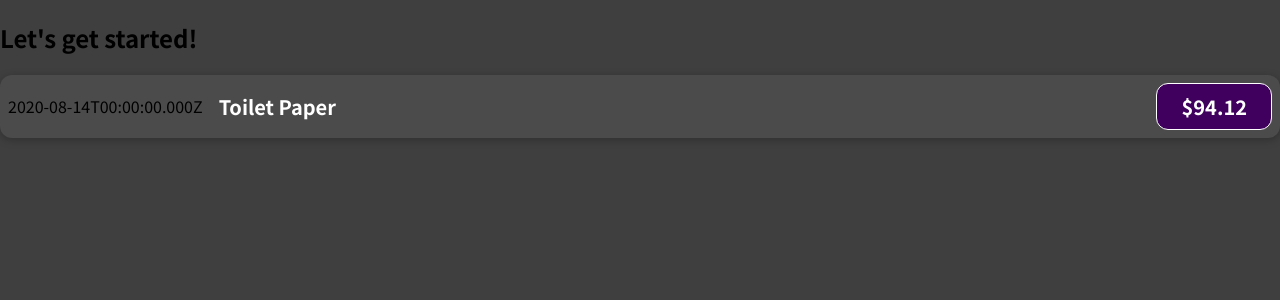
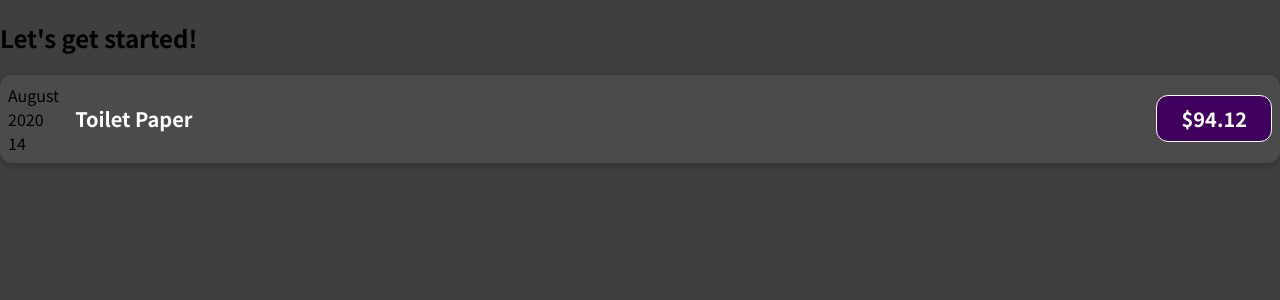
Before and after one commit to diteric/max-react-complete-guide, a JavaScript app in the folder component-basics/: page / in a window 1280 px wide. Shown: the top 300 px of the page. Built offline with nearby package versions, Linux system fonts and the light colour scheme.

Commit message:
handle Date and React best practice to hanlde JSX parms outside the return

```diff
--- a/component-basics/src/components/ExpenseItem.js
+++ b/component-basics/src/components/ExpenseItem.js
@@ -1,12 +1,17 @@
 import './ExpenseItem.css';
 
 function ExpenseItem(props) {
-  const data = new Date()
-  data.toISOString();
-  console.log(props.date);
+  const month = props.date.toLocaleString('en-UI', { month: 'long' });
+  const day = props.date.toLocaleString('en-UI', { day: '2-digit' });
+  const year = props.date.getFullYear();
+
   return (
     <div className='expense-item'>
-      <div>{props.date.toISOString()}</div>
+      <div>
+        <div>{month}</div>
+        <div>{year}</div>
+        <div>{day}</div>
+      </div>
       <div className='expense-item__description'>
         <h2>{props.title}</h2>
         <div className='expense-item__price'>${props.amount}</div>
```
